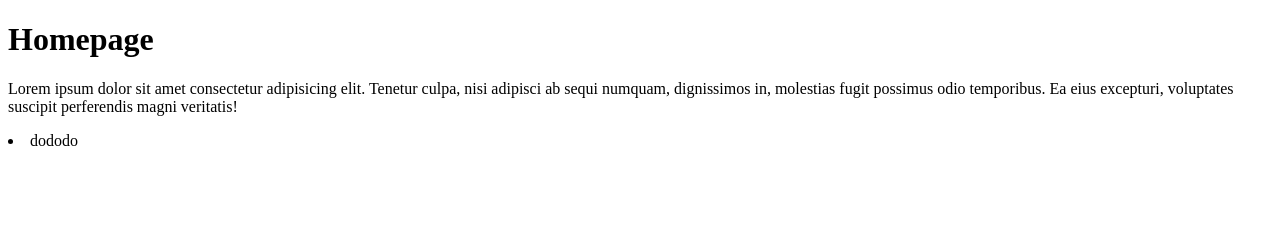
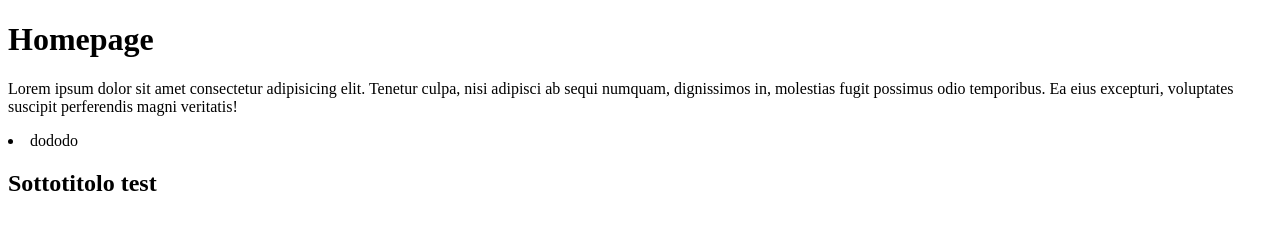
Before and after one commit to Antrussian/boolean, a plain HTML site: page CV Esempio/inizializazione index.html in a window 1280 px wide. Drawn offline with Linux system fonts and the light colour scheme.

Commit message:
Aggiunta h2 test

```diff
--- a/CV Esempio/inizializazione index.html
+++ b/CV Esempio/inizializazione index.html
@@ -14,5 +14,8 @@
   <li>
     dododo
   </li>
+
+
+  <h2>Sottotitolo test</h2>
 </body>
 </html>
```
